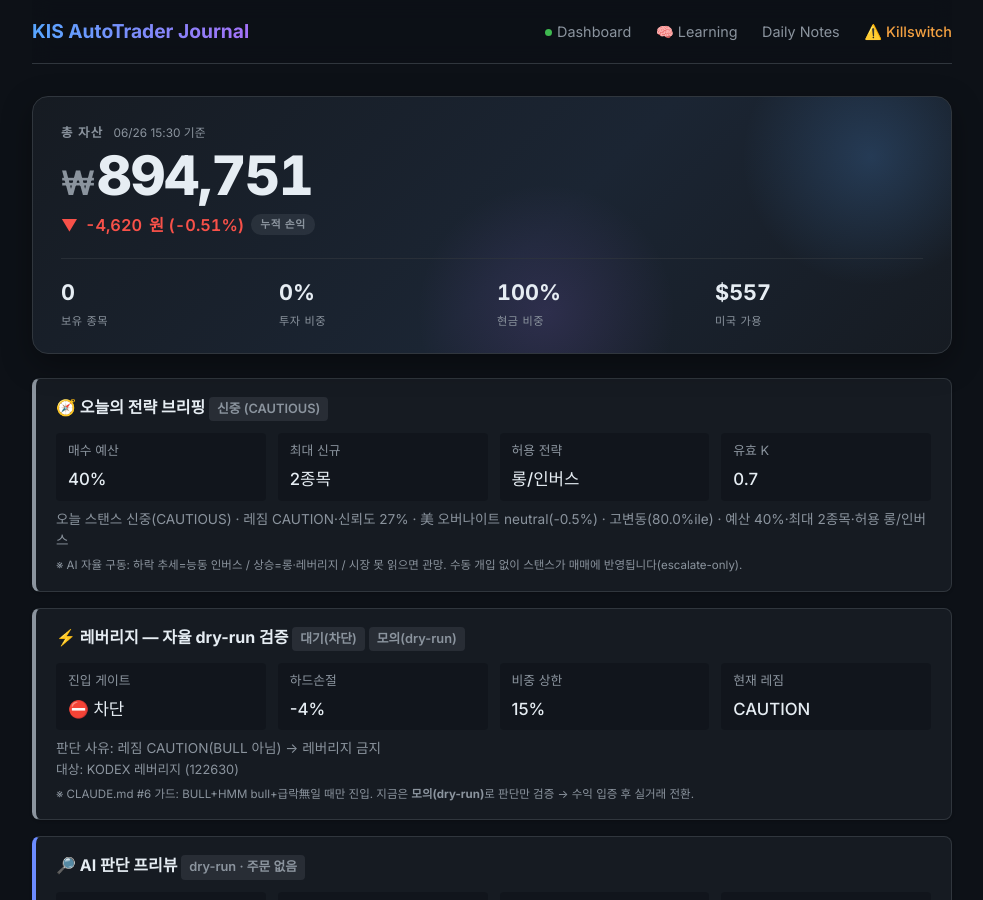
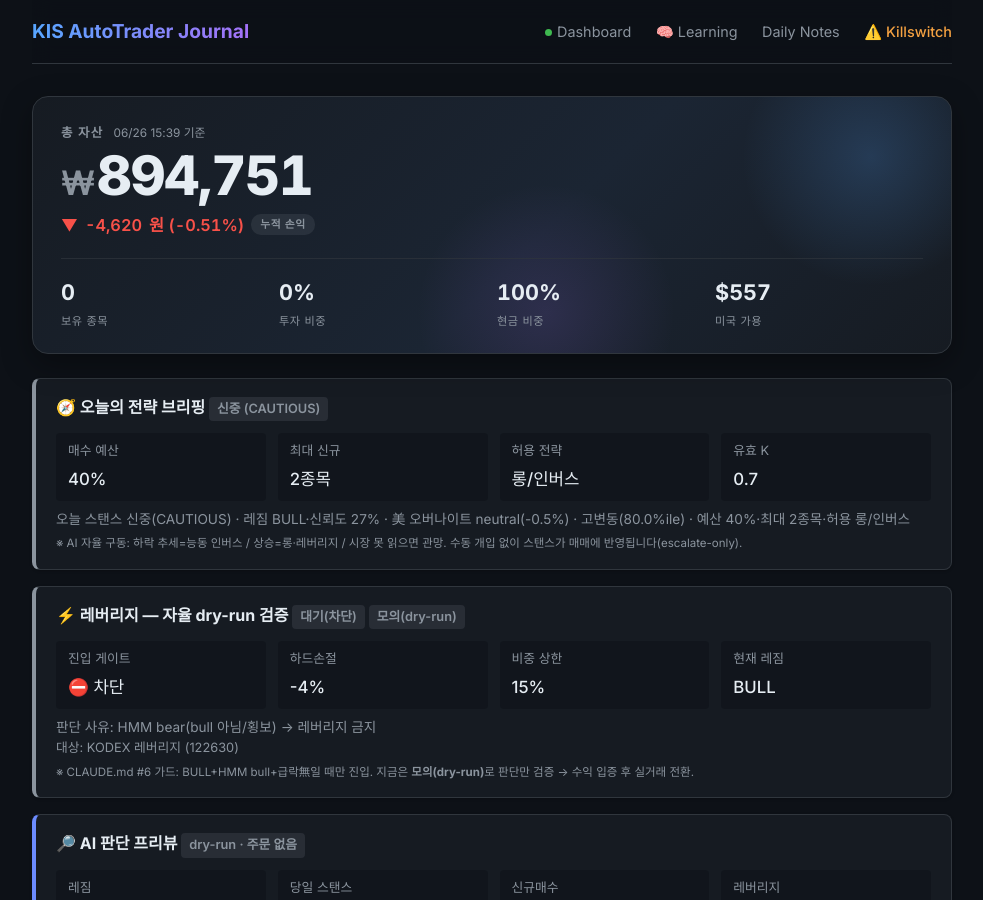
Before and after one commit to BudongJW/kis-trading-journal, a Jekyll site: the page built from index.html, in a window 1280 px wide and 900 px high. Shown: the whole window, without its empty margins (148-1131 px from the left). Built offline with Jekyll 4.4.1, drawn with Linux system fonts in a browser that asks for light colours; nearby versions of some CDN libraries; some of the changed lines change nothing that is shown; some of the changed text lies outside the part shown.

Commit message:
auto: portfolio update 15:39

```diff
--- a/_data/portfolio.json
+++ b/_data/portfolio.json
@@ -1,5 +1,5 @@
 {
-  "updated_at": "2026-06-26T15:30:46.411963",
+  "updated_at": "2026-06-26T15:39:47.234561",
   "initial_capital": 500000,
   "cash": 894751,
   "holdings": [],
@@ -1275,11 +1275,31 @@
       "k": 0.65,
       "trend_ma": 15
     },
-    "universe_count": 2,
+    "universe_count": 7,
     "universe": [
       {
         "symbol": "395160",
         "name": "KODEX 미국나스닥100TR"
+      },
+      {
+        "symbol": "005930",
+        "name": "삼성전자"
+      },
+      {
+        "symbol": "000660",
+        "name": "SK하이닉스"
+      },
+      {
+        "symbol": "034220",
+        "name": "LG디스플레이"
+      },
+      {
+        "symbol": "010140",
+        "name": "삼성중공업"
+      },
+      {
+        "symbol": "011200",
+        "name": "HMM"
       },
       {
         "symbol": "098560",
@@ -1298,15 +1318,8 @@
     "trained": false
   },
   "bear_strategy": {
-    "enabled": true,
-    "regime": "CAUTION",
-    "confidence": 0.65,
-    "sma_ratio": 0.7369,
-    "canary_bad": 1,
-    "canary_scores": {
-      "195930": 1.2404,
-      "132030": -1.9223
-    }
+    "regime": "BULL",
+    "enabled": false
   },
   "us_session": {
     "enabled": true,
@@ -1586,9 +1599,9 @@
     "size_mult": 0.6,
     "k_effective": 0.7,
     "allow_summary": "롱/인버스",
-    "briefing": "오늘 스탠스 신중(CAUTIOUS) · 레짐 CAUTION·신뢰도 27% · 美 오버나이트 neutral(-0.5%) · 고변동(80.0%ile) · 예산 40%·최대 2종목·허용 롱/인버스",
+    "briefing": "오늘 스탠스 신중(CAUTIOUS) · 레짐 BULL·신뢰도 27% · 美 오버나이트 neutral(-0.5%) · 고변동(80.0%ile) · 예산 40%·최대 2종목·허용 롱/인버스",
     "signals": {
-      "regime": "CAUTION",
+      "regime": "BULL",
       "confidence": 0.27,
       "direction": "neutral",
       "nasdaq_change": -0.46,
@@ -1601,10 +1614,10 @@
     "enabled": true,
     "dry_run": true,
     "gate_allowed": false,
-    "gate_reason": "레짐 CAUTION(BULL 아님) → 레버리지 금지",
+    "gate_reason": "HMM bear(bull 아님/횡보) → 레버리지 금지",
     "hard_stop_pct": 0.04,
     "max_weight": 0.15,
-    "regime": "CAUTION",
+    "regime": "BULL",
     "hmm_state": "bear",
     "hmm_confidence": 0.543,
     "universe": [
```
